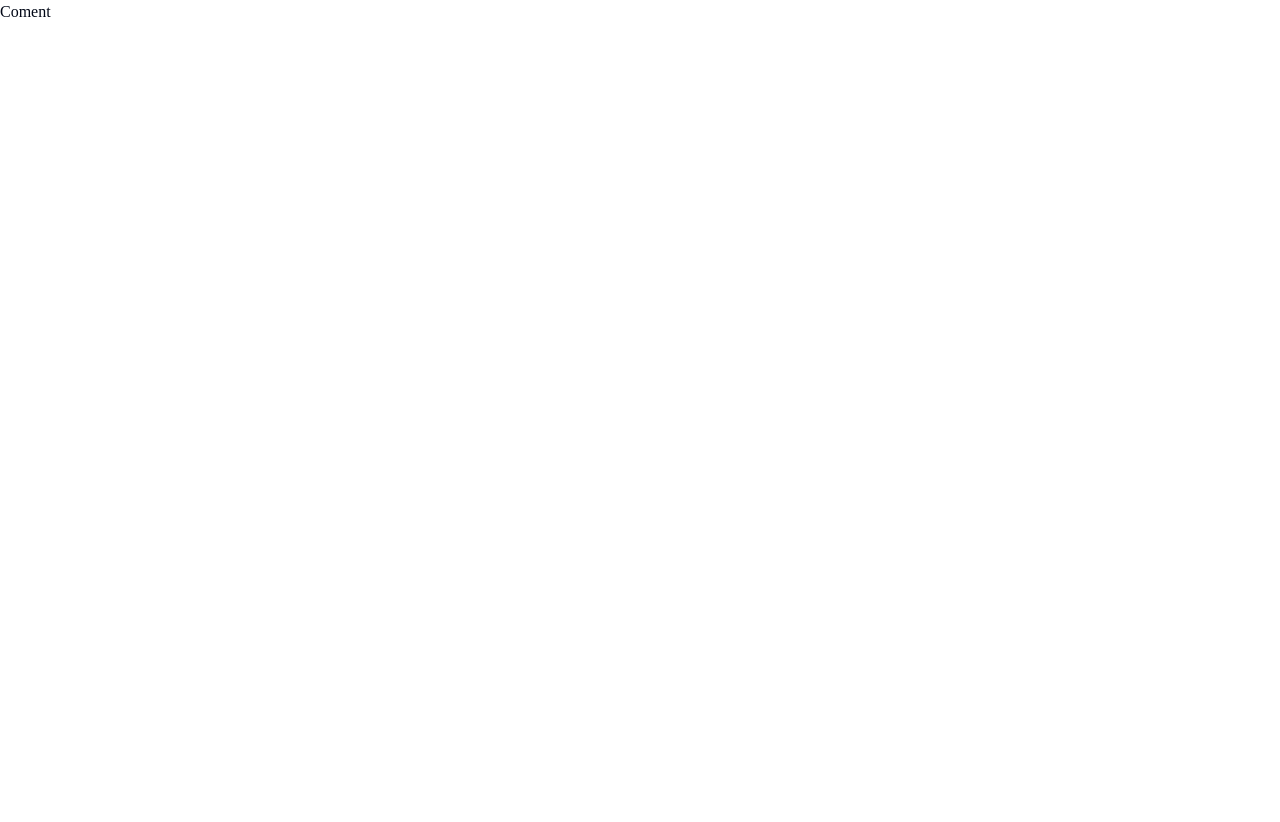
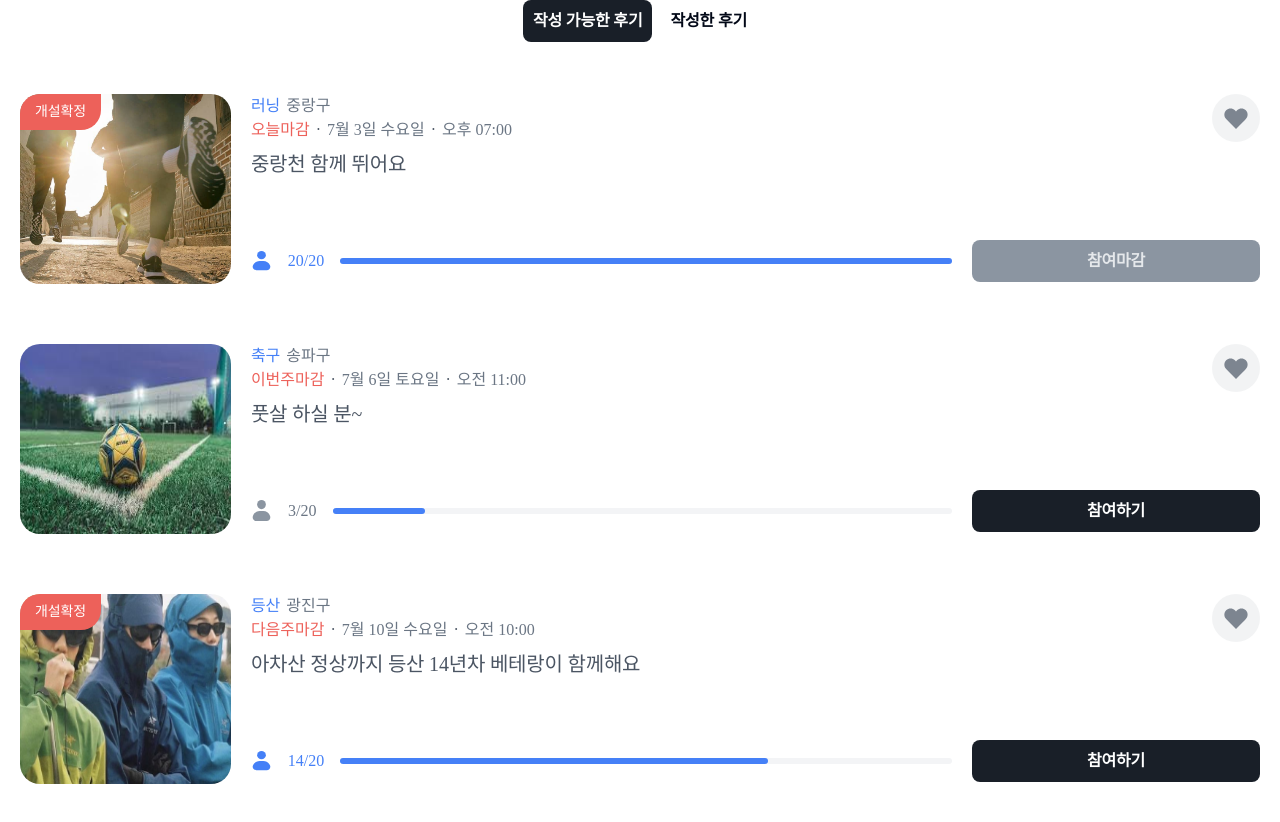
Before and after one commit to codeit-team2/FE, a Next.js app: page /my/review in a window 1280 px wide. Shown: the top 822 px of the page. Before the commit the page ends 800 px from the top, so only its background shows below. Built offline with nearby package versions, Linux system fonts and the light colour scheme; a web font is replaced by a local one.

Commit message:
feat: my - review page

```diff
--- a/src/components/My/Profile/index.tsx
+++ b/src/components/My/Profile/index.tsx
@@ -8,7 +8,7 @@ interface Props {
 
 export default function Profile({ nickname, email }: Props) {
   return (
-    <div className="bg-custom-profile-gradient relative mx-auto mt-68 flex h-176 w-336 flex-col items-center justify-center rounded-lg">
+    <div className="bg-custom-profile-gradient relative mx-auto mt-68 flex h-176 w-336 flex-col items-center justify-center rounded-lg lg:w-full">
       <Image
         src="/images/profile-image.jpg"
         alt="profile"
@@ -16,7 +16,7 @@ export default function Profile({ nickname, email }: Props) {
         height={112}
         className="absolute left-2/4 top-0 -translate-x-1/2 -translate-y-1/2 rounded-full border-4 border-primary-300"
       />
-      <div className="absolute right-24 top-24 rounded-full border-2 border-neutral-600 bg-black p-12">
+      <div className="absolute right-24 top-24 cursor-pointer rounded-full border-2 border-neutral-600 bg-black p-12">
         <Image src="/icons/ic-edit.svg" alt="edit" width={24} height={24} />
       </div>
       <p className="mt-20 text-heading-2Sb text-white">{nickname}</p>
--- a/src/pages/my/index.tsx
+++ b/src/pages/my/index.tsx
@@ -5,8 +5,8 @@ import GNB from '@/components/common/GNB';
 import MainLayout from '@/components/common/MainLayout';
 import React, { useState } from 'react';
 import Meeting from './meeting';
-import Club from './Club';
-import Review from './Review';
+import Club from './club';
+import Review from './review';
 
 export default function My() {
   const [selectTab, setSelectTab] = useState('meeting');
--- a/src/pages/my/meeting.tsx
+++ b/src/pages/my/meeting.tsx
@@ -4,7 +4,7 @@ import NotCard from '@/components/NotCard';
 import React from 'react';
 
 export default function Meeting() {
-  const TESTS = Test;
+  const TESTS = null;
   return (
     <div>
       <div className="flex flex-col gap-20 pb-50">
--- a/src/pages/my/review.tsx
+++ b/src/pages/my/review.tsx
@@ -1,5 +1,43 @@
-import React from 'react';
+import Card from '@/components/Card';
+import Test from '@/components/Card/testData';
+import NotCard from '@/components/NotCard';
+import { Button } from '@/components/ui/button';
+import React, { useState } from 'react';
 
 export default function Review() {
-  return <div>Coment</div>;
+  const [clicked, setClicked] = useState('available');
+
+  const TESTS = Test;
+  return (
+    <div>
+      <div className="mb-32 flex flex-row justify-center gap-8">
+        <Button
+          variant={clicked === 'available' ? 'secondary' : 'ghost'}
+          type="submit"
+          onClick={() => setClicked('available')}
+        >
+          작성 가능한 후기
+        </Button>
+        <Button
+          variant={clicked === 'written' ? 'secondary' : 'ghost'}
+          type="submit"
+          onClick={() => setClicked('written')}
+        >
+          작성한 후기
+        </Button>
+      </div>
+      {/* 작성 가능한 후기와 작성한 후기 데이터에 따라서 분리 필요 */}
+      <div className="flex flex-col gap-20 pb-50">
+        {TESTS ? (
+          <>
+            {Test.map((data, index) => (
+              <Card key={index} data={data} />
+            ))}
+          </>
+        ) : (
+          <NotCard />
+        )}
+      </div>
+    </div>
+  );
 }
```
